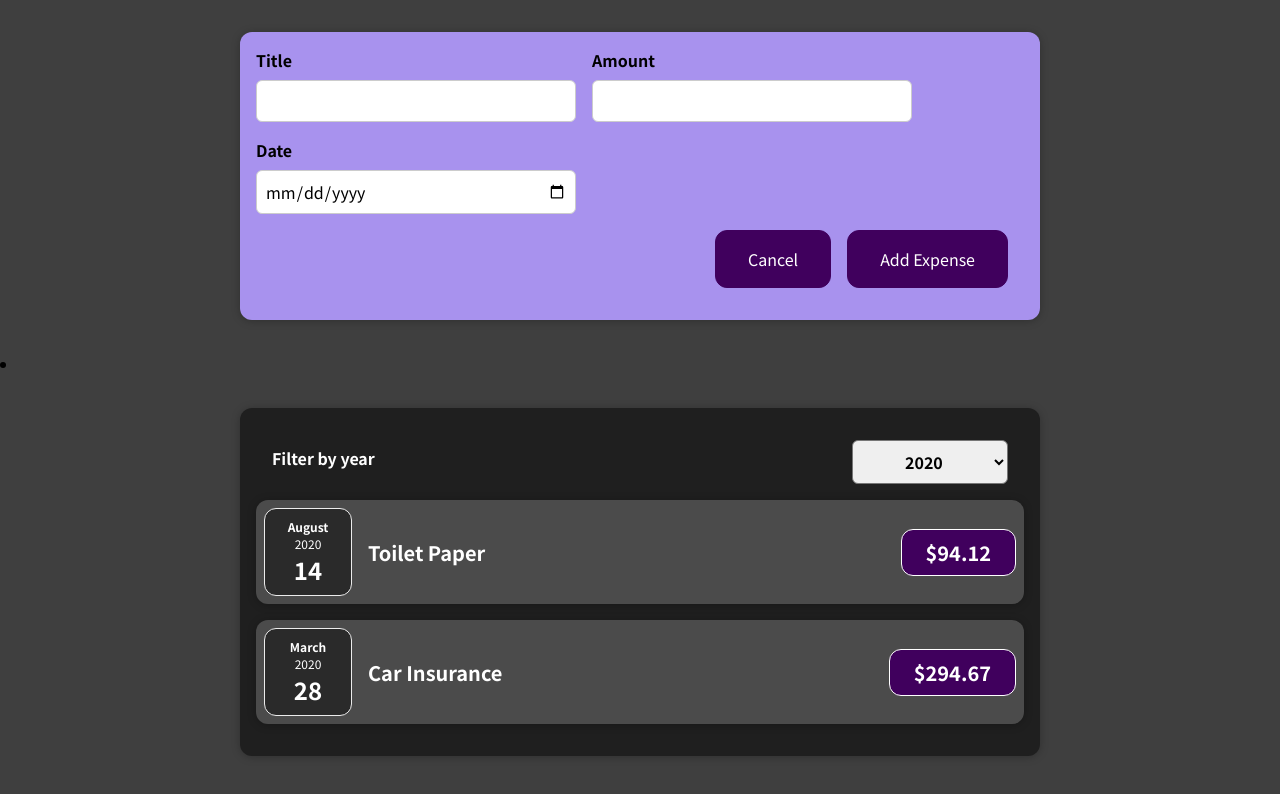
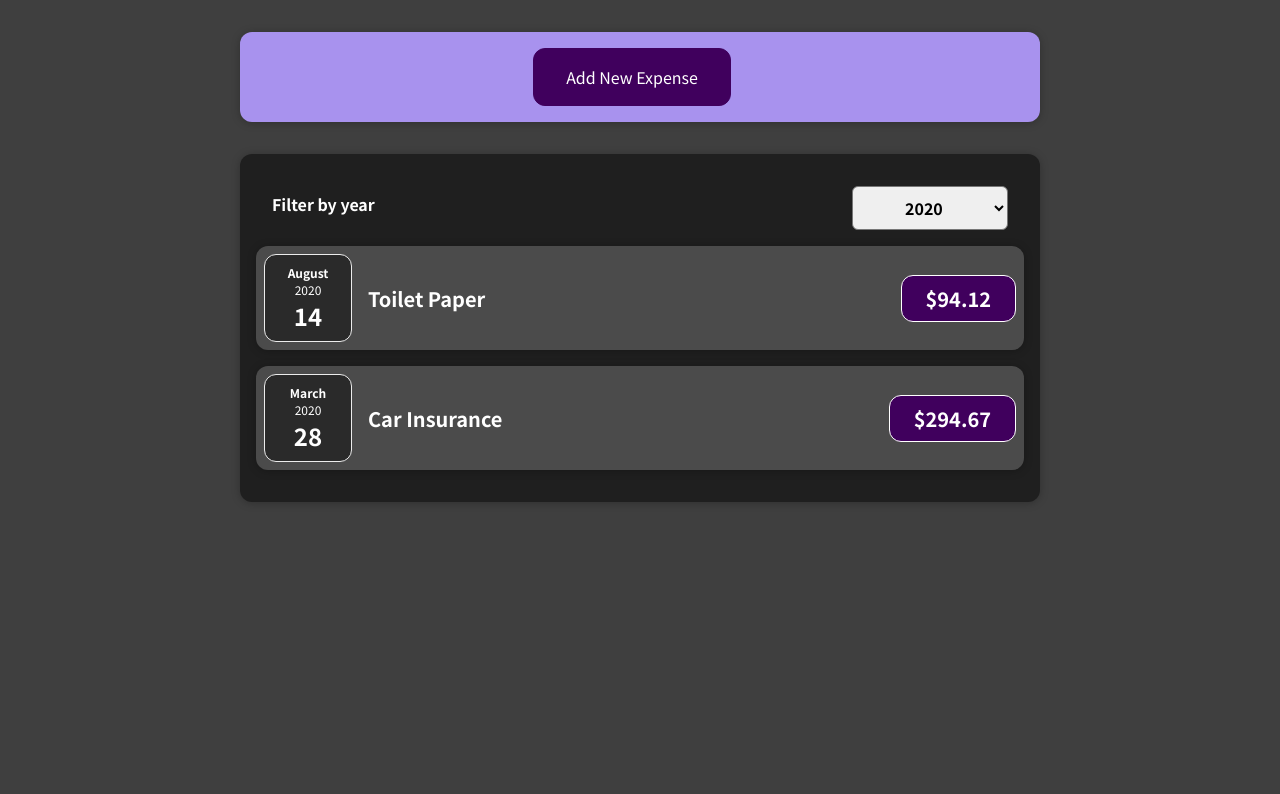
Before and after one commit to codecygen/036_React-Basics, a React (Create React App) app: page / in a window 1280 px wide. Shown: the top 794 px of the page. Built offline with nearby package versions, Linux system fonts and the light colour scheme.

Commit message:
hiding new form submission is accomplished

```diff
--- a/src/components/Expenses/Expenses.js
+++ b/src/components/Expenses/Expenses.js
@@ -22,18 +22,16 @@ const Expenses = (props) => {
     });
 
     return (
-        <li>
-            <Card className="expenses">
-                {/* Expenses Filter is a controlled component, the selected value
+        <Card className="expenses">
+            {/* Expenses Filter is a controlled component, the selected value
                 and handling fundtion is both controlled in the parent component "Expense.js"
                 rather than "ExpenseFilter.js"
                 If there was no controlled stuff then ExpenseFilter would be an uncontrolled
                 component. */}
-                <ExpensesFilter selected={filteredYear} onFilterData={onFilterDataHandler} />
+            <ExpensesFilter selected={filteredYear} onFilterData={onFilterDataHandler} />
 
-                <ExpensesList items={filteredExpenses} />
-            </Card>
-        </li>
+            <ExpensesList items={filteredExpenses} />
+        </Card>
     );
 }
 
--- a/src/components/NewExpense/ExpenseForm.js
+++ b/src/components/NewExpense/ExpenseForm.js
@@ -79,6 +79,7 @@ const ExpenseForm = (props) => {
         // This function is passed from "NewExpense.js" to pass expenseData
         // To the parent component
         props.onSaveExpenseData(expenseData);
+        props.hideExpenseForm(false);
 
         // This section sets the changes back to
         // their original state, then we can use
@@ -90,6 +91,10 @@ const ExpenseForm = (props) => {
         setEnteredAmount('');
         setEnteredDate('');
     };
+
+    const cancelButtonHandler = () => {
+        props.hideExpenseForm(false);
+    }
 
     return(
         <form onSubmit={submitHandler}>
@@ -107,7 +112,7 @@ const ExpenseForm = (props) => {
                     <input type="date" min="2019-01-01" max="2022-12-31" value={enteredDate} onChange={dateChangeHandler} />
                 </div>
                 <div className="new-expense__actions">
-                    <button type="reset">Cancel</button>
+                    <button type="reset" onClick={cancelButtonHandler}>Cancel</button>
                     <button type="submit">Add Expense</button>
                 </div>
             </div>
--- a/src/components/NewExpense/NewExpense.js
+++ b/src/components/NewExpense/NewExpense.js
@@ -1,4 +1,4 @@
-import React from 'react';
+import React, {useState} from 'react';
 import ExpenseForm from './ExpenseForm';
 import './NewExpense.css';
 
@@ -13,9 +13,30 @@ const NewExpense = (props) => {
         props.onAddExpense(expenseData);
     }
 
+    const [isFormShown, setIsFormShown] = useState(false);
+
+    const handleAddNewExpenseButton = event => {
+        event.preventDefault();
+        setIsFormShown(true);
+    }
+
+    const hideExpenseFormFunction = (booleanResult) => {
+        setIsFormShown(booleanResult);
+    }
+
+    if (isFormShown === false) {
+        return (
+            <div className="new-expense">
+                <form onSubmit={handleAddNewExpenseButton}>
+                    <button type="submit">Add New Expense</button>
+                </form>
+            </div>
+        );
+    }
+
     return (
         <div className="new-expense">
-            <ExpenseForm onSaveExpenseData={saveExpenseDataHandler} />
+            <ExpenseForm hideExpenseForm={hideExpenseFormFunction} onSaveExpenseData={saveExpenseDataHandler} />
         </div>
     );
 }
```
Also changed, not shown: 1 other file (tests, documents, lock files or other folders).
